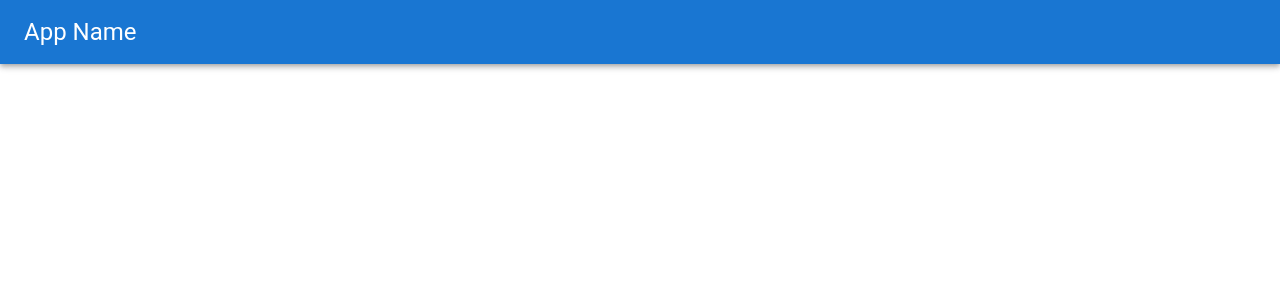
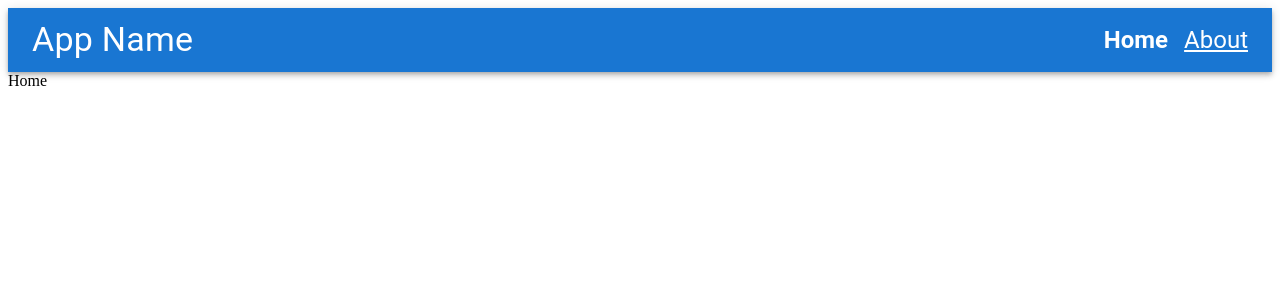
Before and after one commit to oq-Yuki-po/react-template, a React (Create React App) app in the folder app/: page / in a window 1280 px wide. Shown: the top 300 px of the page. Built offline with nearby package versions, Linux system fonts and the light colour scheme.

Commit message:
add sample route

```diff
--- a/app/src/App.jsx
+++ b/app/src/App.jsx
@@ -1,12 +1,23 @@
 import React from 'react';
+import {
+  Routes,
+  Route,
+} from "react-router-dom";
 
+import About from './components/About/About';
 import Header from './components/Header/Header';
+import Home from './components/Home/Home';
+
 
 function App() {
   return (
-    <div className="App">
+    <React.Fragment>
       <Header />
-    </div>
+      <Routes>
+        <Route path="/" element={<Home />} />
+        <Route path="about" element={<About />} />
+      </Routes>
+    </React.Fragment>
   );
 }
 
--- /dev/null
+++ b/app/src/components/About/About.jsx
@@ -0,0 +1,7 @@
+import React from 'react'
+
+export default function About() {
+    return (
+        <div>About</div>
+    )
+}
--- a/app/src/components/Header/Header.jsx
+++ b/app/src/components/Header/Header.jsx
@@ -1,12 +1,20 @@
 import { AppBar, Toolbar, Typography } from '@mui/material';
+import { Stack } from '@mui/system';
 import React from 'react';
 
+import NavItem from './NavItem';
+
 export default function Header() {
+
     return (
         <header>
             <AppBar position="static">
                 <Toolbar>
-                    <Typography variant="h5" component="div" sx={{ flexGrow: 1 }}>App Name</Typography>
+                    <Typography variant="h4" component="div" sx={{ flexGrow: 1 }}>App Name</Typography>
+                    <Stack direction="row" spacing={2}>
+                        <NavItem to="/" name="Home" />
+                        <NavItem to="/about" name="About" />
+                    </Stack>
                 </Toolbar>
             </AppBar>
         </header>
--- /dev/null
+++ b/app/src/components/Header/NavItem.jsx
@@ -0,0 +1,27 @@
+import { Typography } from '@mui/material';
+import PropTypes from 'prop-types';
+import React from 'react'
+import { NavLink } from 'react-router-dom';
+
+export default function NavItem(props) {
+    const { to, name } = props;
+
+    const navLinkStyles = ({ isActive }) => {
+        return {
+            textDecoration: isActive ? 'none' : 'underline',
+            fontWeight: isActive ? 'bold' : 'normal',
+            color: 'white',
+        }
+    }
+    return (
+        <Typography variant="h5" component={NavLink} to={to} style={navLinkStyles}>
+            {name}
+        </Typography>
+
+    )
+}
+
+NavItem.propTypes = {
+    name: PropTypes.string,
+    to: PropTypes.string
+};
--- /dev/null
+++ b/app/src/components/Home/Home.jsx
@@ -0,0 +1,7 @@
+import React from 'react'
+
+export default function Home() {
+    return (
+        <div>Home</div>
+    )
+}
--- a/app/src/index.js
+++ b/app/src/index.js
@@ -1,14 +1,16 @@
 import React from 'react';
 import ReactDOM from 'react-dom/client';
+import { BrowserRouter } from 'react-router-dom';
 
-import './index.css';
 import App from './App';
 import reportWebVitals from './reportWebVitals';
 
 const root = ReactDOM.createRoot(document.getElementById('root'));
 root.render(
   <React.StrictMode>
-    <App />
+    <BrowserRouter>
+      <App />
+    </BrowserRouter>
   </React.StrictMode>
 );
 
```
